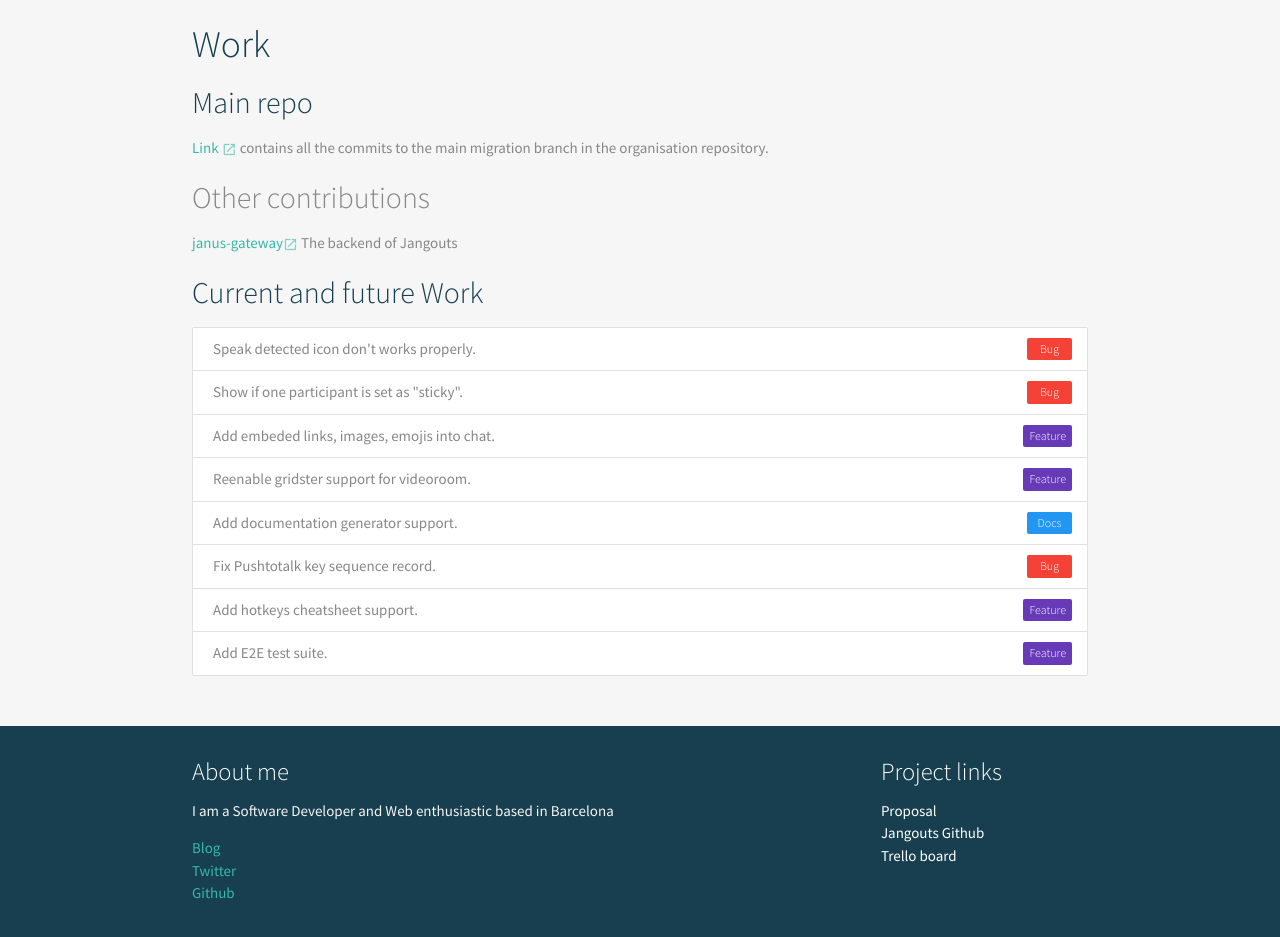
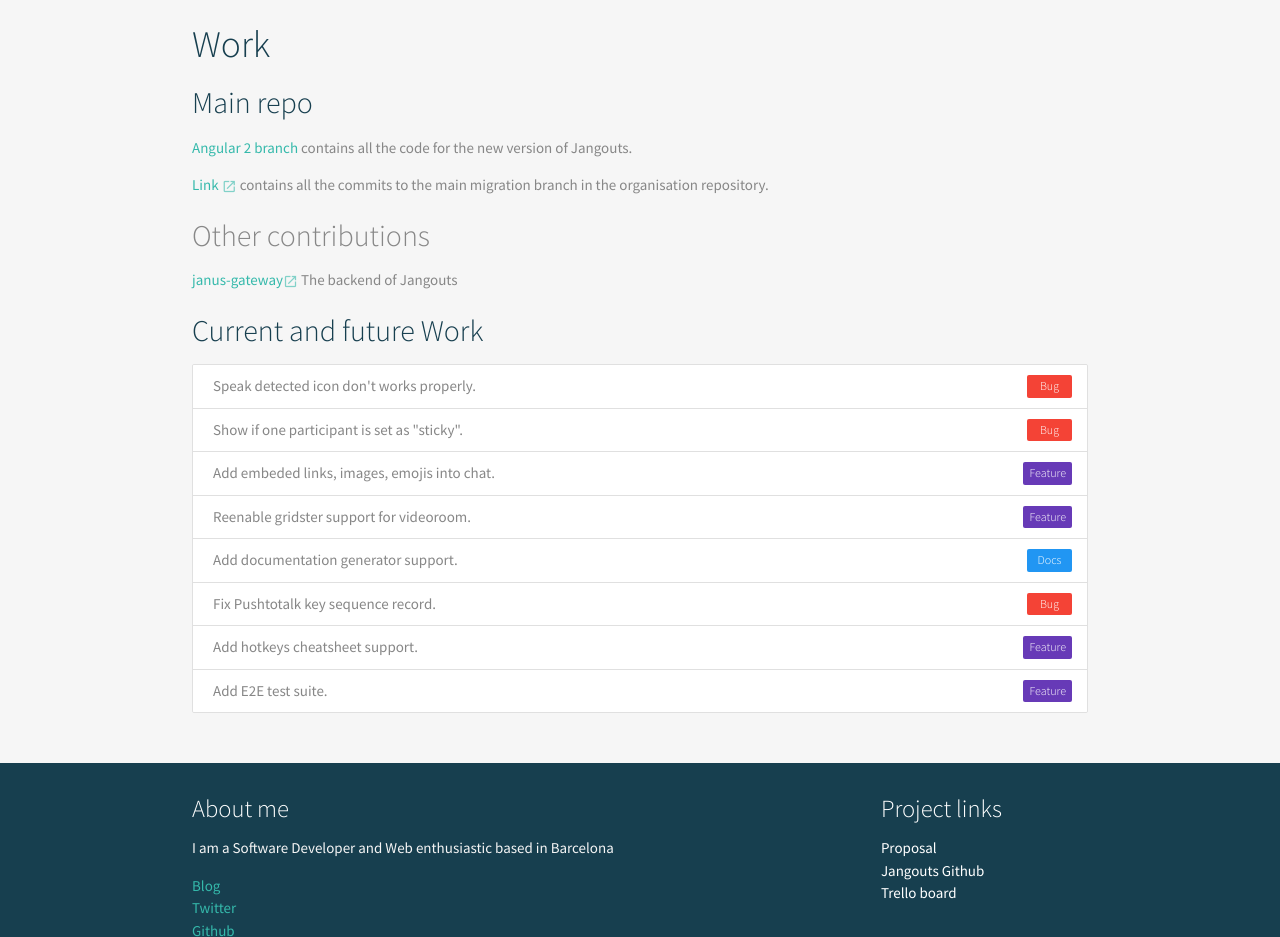
Before and after one commit to magarcia/gsoc2016, a plain HTML site: page index.html in a window 1280 px wide. Shown: the part 1200-2137 px from the top of the page. Drawn offline with nearby package versions, Linux system fonts and the light colour scheme.

Commit message:
Add link to main angular2 branch

```diff
--- a/index.html
+++ b/index.html
@@ -106,6 +106,8 @@
             <h2 class="color-suse">Work</h2>
 
             <h3 class="color-suse">Main repo</h3>
+            <p><a href="https://github.com/jangouts/jangouts/tree/angular-2" target="_blank">Angular 2 branch</a> contains
+              all the code for the new version of Jangouts.</p>
             <p><a href= "https://github.com/jangouts/jangouts/commits/angular-2?author=magarcia"
             target="_blank">Link <i class= "material-icons tiny">open_in_new</i></a> contains all the commits
             to the main migration branch in the organisation repository.</p>
```
